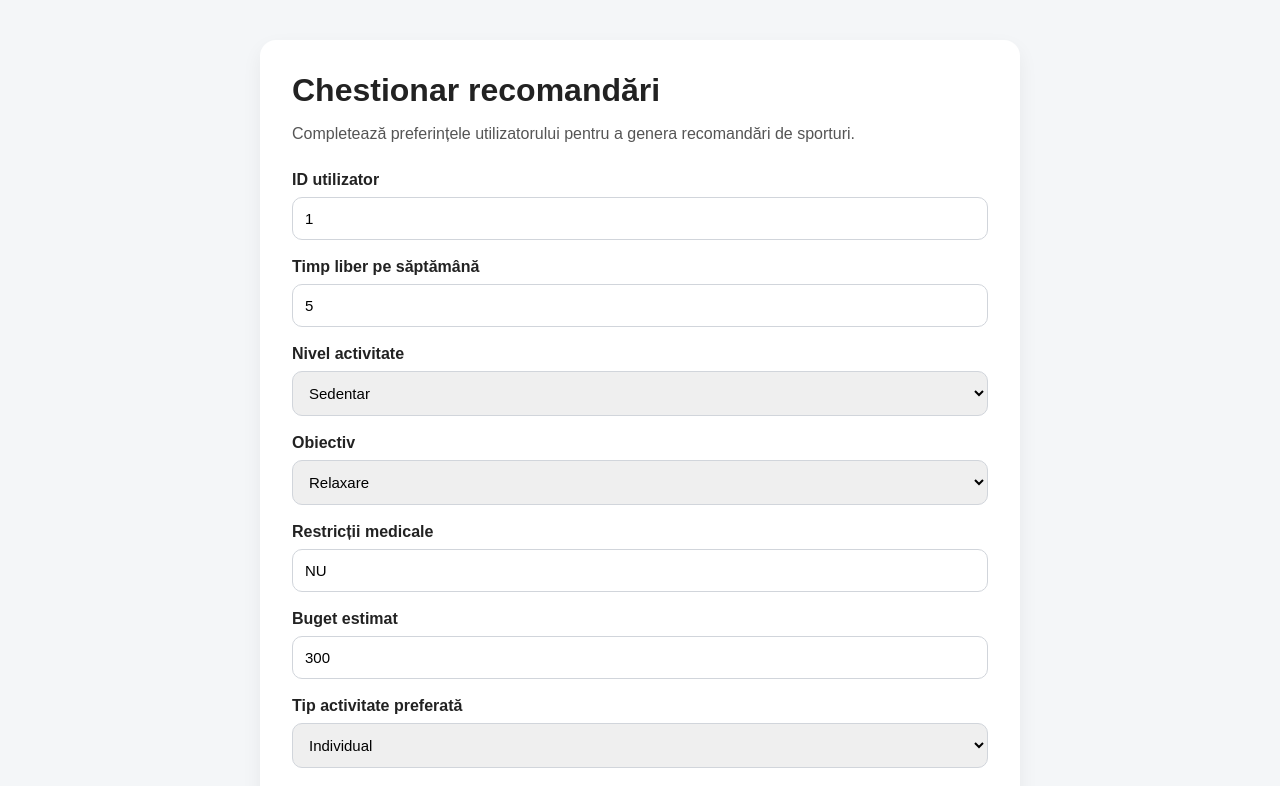
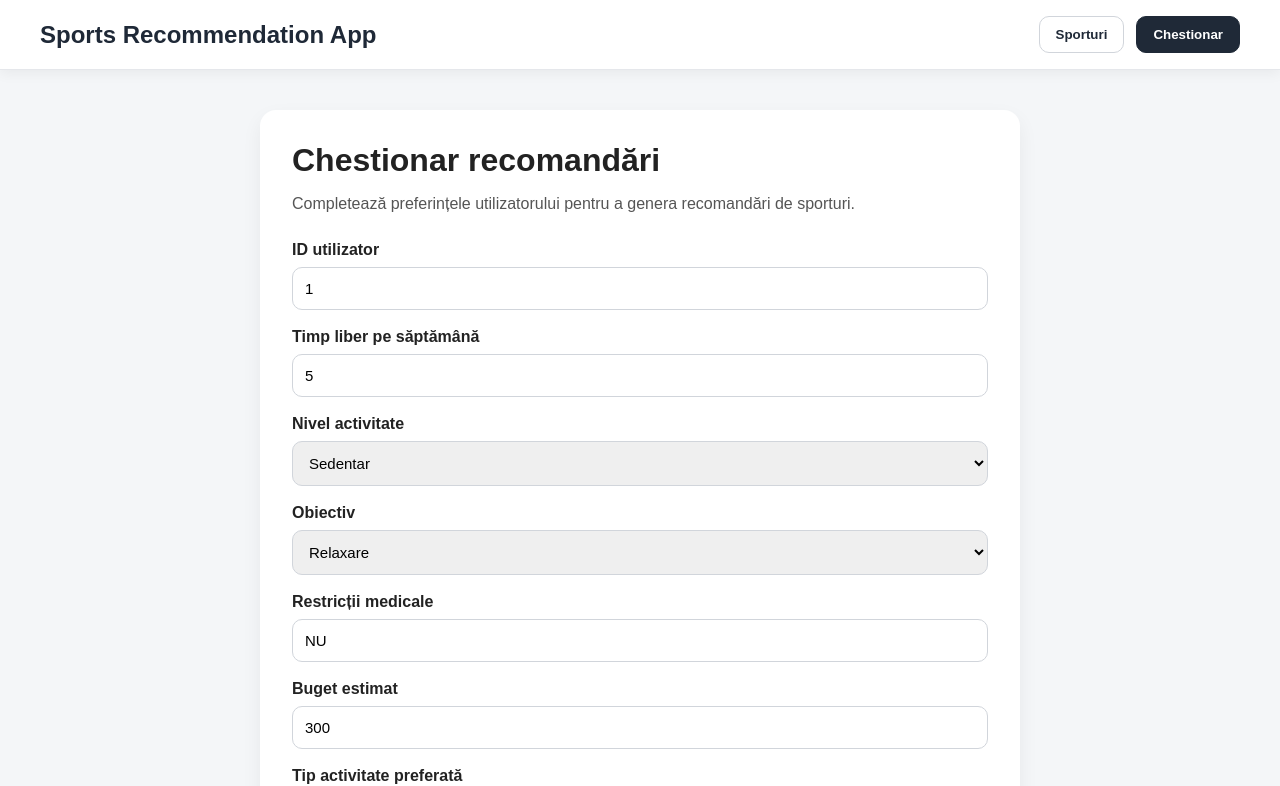
Before and after one commit to dariaorasanu/sports-shop-recommendation, a React (Vite) app in the folder frontend/sport-shop-frontend/: page / in a window 1280 px wide. Shown: the top 786 px of the page. Built offline with nearby package versions, Linux system fonts and the light colour scheme.

Commit message:
Add simple navigation between pages

```diff
--- a/frontend/sport-shop-frontend/src/App.css
+++ b/frontend/sport-shop-frontend/src/App.css
@@ -1,3 +1,48 @@
 #root {
   min-height: 100vh;
 }
+
+.navbar {
+  position: sticky;
+  top: 0;
+  z-index: 10;
+
+  display: flex;
+  justify-content: space-between;
+  align-items: center;
+
+  padding: 16px 40px;
+  background: white;
+  border-bottom: 1px solid #e5e7eb;
+  box-shadow: 0 4px 12px rgba(0, 0, 0, 0.05);
+}
+
+.navbar h2 {
+  margin: 0;
+  color: #1f2937;
+}
+
+.nav-buttons {
+  display: flex;
+  gap: 12px;
+}
+
+.nav-buttons button {
+  padding: 10px 16px;
+  border: 1px solid #d1d5db;
+  border-radius: 10px;
+  background: white;
+  color: #1f2937;
+  font-weight: 600;
+  cursor: pointer;
+}
+
+.nav-buttons button:hover {
+  background: #f3f4f6;
+}
+
+.nav-buttons button.active {
+  background: #1f2937;
+  color: white;
+  border-color: #1f2937;
+}
--- a/frontend/sport-shop-frontend/src/App.jsx
+++ b/frontend/sport-shop-frontend/src/App.jsx
@@ -1,11 +1,37 @@
+import { useState } from "react";
+import SportsPage from "./pages/SportsPage";
 import QuestionnairePage from "./pages/QuestionnairePage";
+import "./App.css";
 
 function App() {
-  return (
-      <div>
-        <QuestionnairePage />
-      </div>
-  );
+    const [currentPage, setCurrentPage] = useState("questionnaire");
+
+    return (
+        <div>
+            <nav className="navbar">
+                <h2>Sports Recommendation App</h2>
+
+                <div className="nav-buttons">
+                    <button
+                        className={currentPage === "sports" ? "active" : ""}
+                        onClick={() => setCurrentPage("sports")}
+                    >
+                        Sporturi
+                    </button>
+
+                    <button
+                        className={currentPage === "questionnaire" ? "active" : ""}
+                        onClick={() => setCurrentPage("questionnaire")}
+                    >
+                        Chestionar
+                    </button>
+                </div>
+            </nav>
+
+            {currentPage === "sports" && <SportsPage />}
+            {currentPage === "questionnaire" && <QuestionnairePage />}
+        </div>
+    );
 }
 
 export default App;
```
